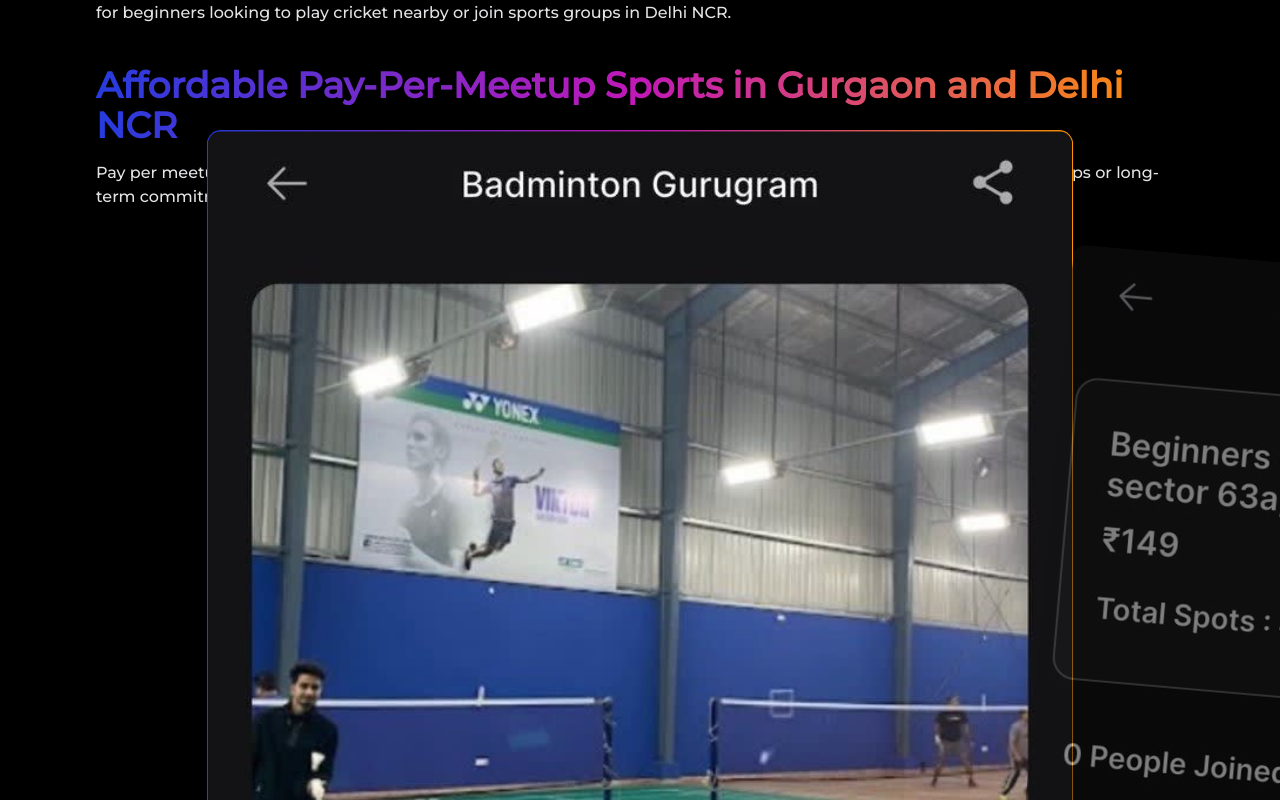
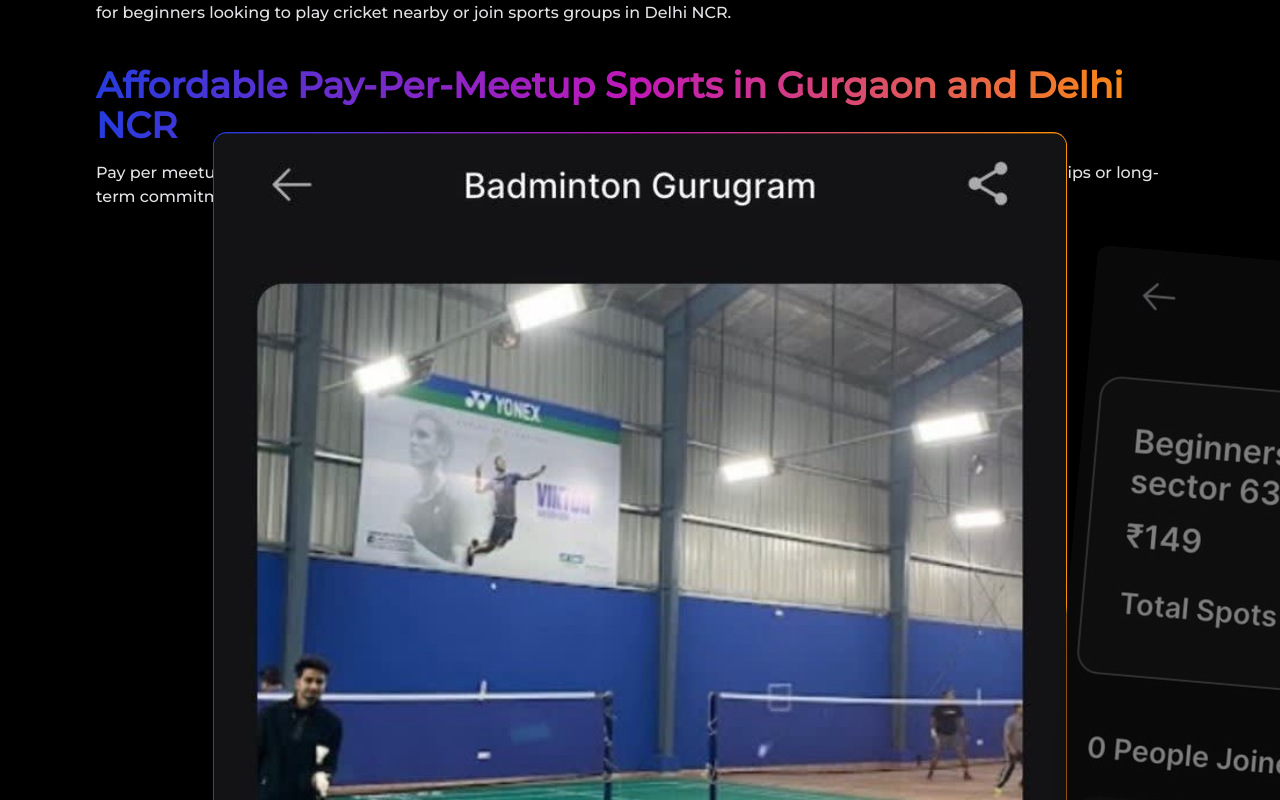
Before and after one commit to SanchitJain28/funcircle, a Next.js app: page /events in a window 1280 px wide. Shown: the part 2340-3140 px from the top of the page. Built offline with nearby package versions, Linux system fonts and the light colour scheme.

Commit message:
Enhance Slider component with spaceBetween prop and improve className handling for better layout and animation effects

```diff
--- a/src/app/(app)/events/page.tsx
+++ b/src/app/(app)/events/page.tsx
@@ -318,6 +318,7 @@
               you.
             </p>
             <Slider
+            spaceBetween={40}
               className="my-12"
               data={[
                 { imageLink: "event_info.jpeg", label: "Event info" },
@@ -382,6 +383,7 @@
             </h2>
             <Slider
               className="my-20"
+              spaceBetween={40}
               data={[
                 { imageLink: "social3.jpeg", label: "Events" },
                 { imageLink: "social1.jpeg", label: "Sports" },
--- a/src/app/components/swiper.tsx
+++ b/src/app/components/swiper.tsx
@@ -34,7 +34,7 @@
         loop={loop ? loop : false}
         centeredSlides={true}
         freeMode={true}
-        className="my-8 "
+        className="my-8 relative"
         pagination={{
           dynamicBullets: true,
         }}
@@ -50,7 +50,7 @@
               <SwiperSlide className=" h-60  rounded-xl" key={index}>
                 {({ isActive }) => (
                   <motion.div
-                    className="flex flex-col justify-center items-center"
+                    className={`flex flex-col justify-center items-center ${isActive?"z-10":"z-0"}`}
                     animate={{
                       opacity: isActive ? 1 : 0.5,
                       rotate: isActive ? 0 : 5,
```
